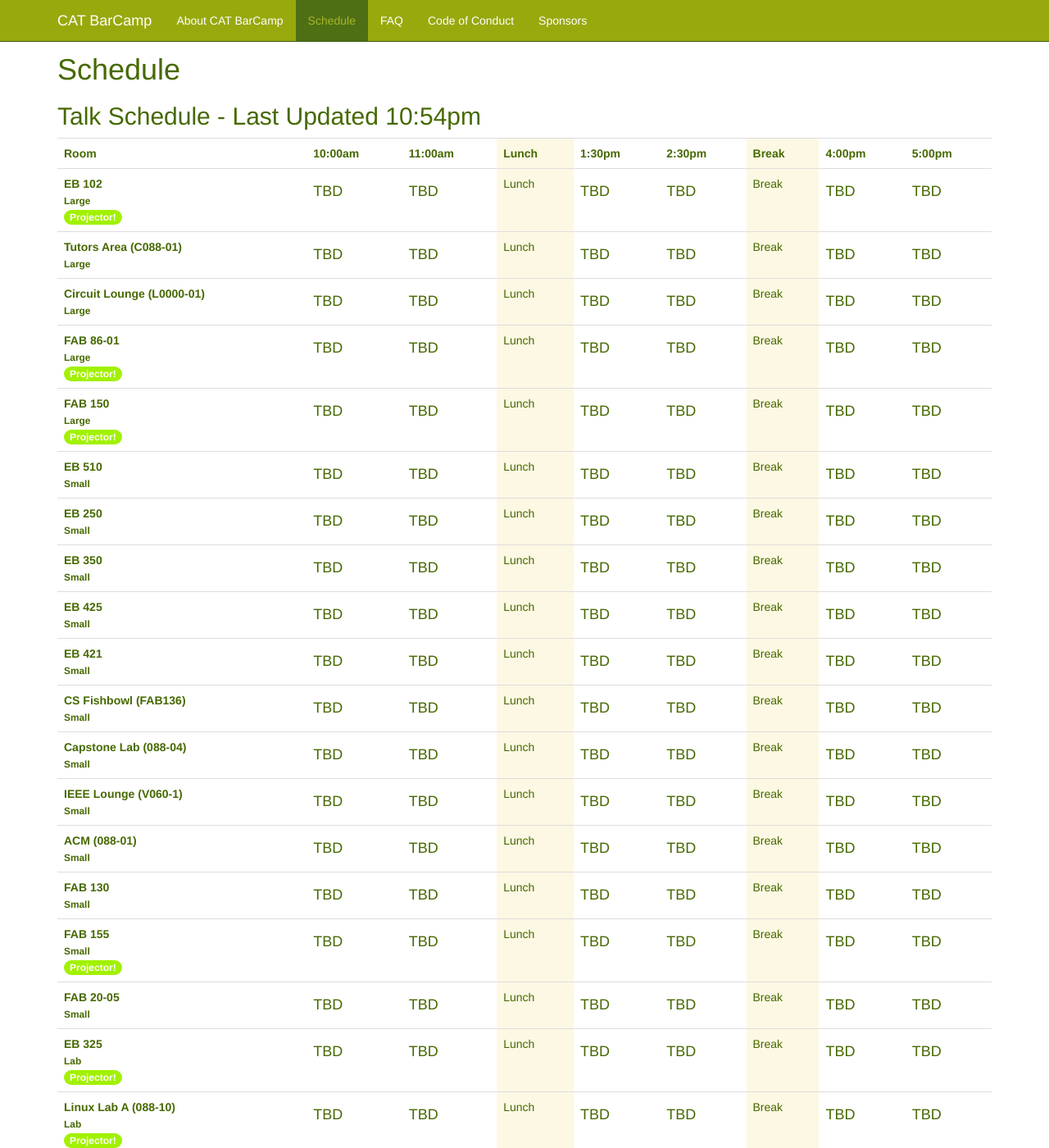
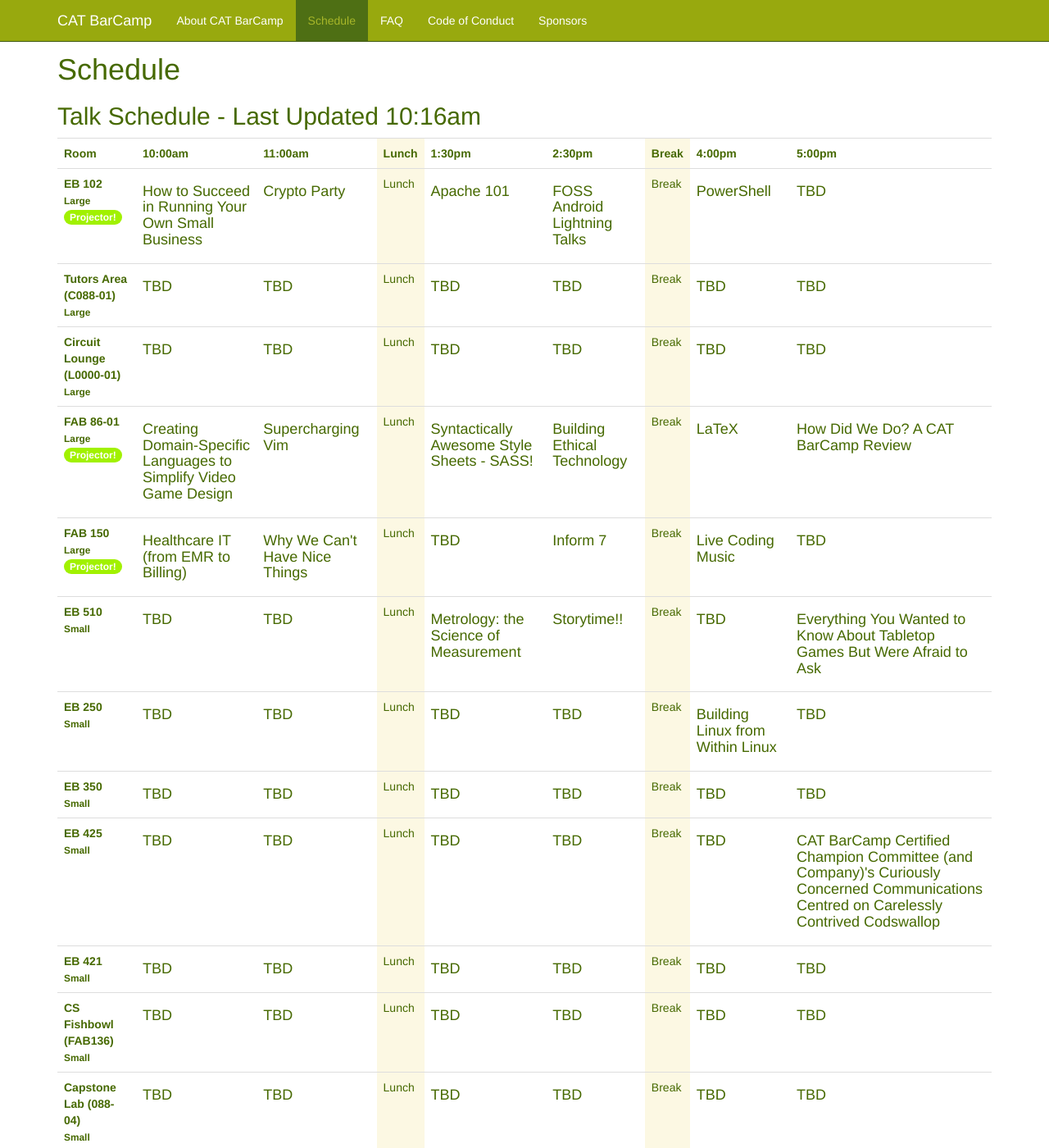
Before and after one commit to catbarcamp/catbarcamp.github.io, a Jekyll site: the page built from schedule.html, in a window 1280 px wide and 1400 px high. Shown: the whole window at 82% size. Built offline with Jekyll 4.4.1, drawn with Linux system fonts in a browser that asks for light colours; some of the changed text lies outside the part shown.

Commit message:
Automated schedule update.

```diff
--- a/schedule.html
+++ b/schedule.html
@@ -4,7 +4,7 @@
 section: schedule
 ---
 
-<h2>Talk Schedule - Last Updated 10:54pm</h2>
+<h2>Talk Schedule - Last Updated 10:16am</h2>
 <table class="table table-hover">
   <tr>
     <th>
@@ -47,17 +47,17 @@
       <br>
       <span class="badge">Projector!</span>
     </th>
-    <td><h4>TBD</h4></td>
-    <td><h4>TBD</h4></td>
+    <td><h4>How to Succeed in Running Your Own Small Business</h4></td>
+    <td><h4>Crypto Party</h4></td>
     <td class="bg-warning">
       Lunch
     </td>
-    <td><h4>TBD</h4></td>
-    <td><h4>TBD</h4></td>
+    <td><h4>Apache 101</h4></td>
+    <td><h4>FOSS Android Lightning Talks</h4></td>
     <td class="bg-warning">
       Break
     </td>
-    <td><h4>TBD</h4></td>
+    <td><h4>PowerShell</h4></td>
     <td><h4>TBD</h4></td>
   </tr>
   <tr>
@@ -122,18 +122,18 @@
       <br>
       <span class="badge">Projector!</span>
     </th>
-    <td><h4>TBD</h4></td>
-    <td><h4>TBD</h4></td>
+    <td><h4>Creating Domain-Specific Languages to Simplify Video Game Design</h4></td>
+    <td><h4>Supercharging Vim</h4></td>
     <td class="bg-warning">
       Lunch
     </td>
-    <td><h4>TBD</h4></td>
-    <td><h4>TBD</h4></td>
+    <td><h4>Syntactically Awesome Style Sheets - SASS!</h4></td>
+    <td><h4>Building Ethical Technology</h4></td>
     <td class="bg-warning">
       Break
     </td>
-    <td><h4>TBD</h4></td>
-    <td><h4>TBD</h4></td>
+    <td><h4>LaTeX</h4></td>
+    <td><h4>How Did We Do? A CAT BarCamp Review</h4></td>
   </tr>
   <tr>
     <th>
@@ -147,17 +147,17 @@
       <br>
       <span class="badge">Projector!</span>
     </th>
-    <td><h4>TBD</h4></td>
-    <td><h4>TBD</h4></td>
+    <td><h4>Healthcare IT (from EMR to Billing)</h4></td>
+    <td><h4>Why We Can't Have Nice Things</h4></td>
     <td class="bg-warning">
       Lunch
     </td>
     <td><h4>TBD</h4></td>
-    <td><h4>TBD</h4></td>
+    <td><h4>Inform 7</h4></td>
     <td class="bg-warning">
       Break
     </td>
-    <td><h4>TBD</h4></td>
+    <td><h4>Live Coding Music</h4></td>
     <td><h4>TBD</h4></td>
   </tr>
   <tr>
@@ -177,13 +177,13 @@
     <td class="bg-warning">
       Lunch
     </td>
-    <td><h4>TBD</h4></td>
-    <td><h4>TBD</h4></td>
+    <td><h4>Metrology: the Science of Measurement</h4></td>
+    <td><h4>Storytime!!</h4></td>
     <td class="bg-warning">
       Break
     </td>
     <td><h4>TBD</h4></td>
-    <td><h4>TBD</h4></td>
+    <td><h4>Everything You Wanted to Know About Tabletop Games But Were Afraid to Ask</h4></td>
   </tr>
   <tr>
     <th>
@@ -207,7 +207,7 @@
     <td class="bg-warning">
       Break
     </td>
-    <td><h4>TBD</h4></td>
+    <td><h4>Building Linux from Within Linux</h4></td>
     <td><h4>TBD</h4></td>
   </tr>
   <tr>
@@ -258,7 +258,7 @@
       Break
     </td>
     <td><h4>TBD</h4></td>
-    <td><h4>TBD</h4></td>
+    <td><h4>CAT BarCamp Certified Champion Committee (and Company)'s Curiously Concerned Communications Centred on Carelessly Contrived Codswallop</h4></td>
   </tr>
   <tr>
     <th>
@@ -423,16 +423,16 @@
       <span class="badge">Projector!</span>
     </th>
     <td><h4>TBD</h4></td>
-    <td><h4>TBD</h4></td>
+    <td><h4>Webcomics</h4></td>
     <td class="bg-warning">
       Lunch
     </td>
-    <td><h4>TBD</h4></td>
-    <td><h4>TBD</h4></td>
+    <td><h4>Toy Threads</h4></td>
+    <td><h4>Git!!</h4></td>
     <td class="bg-warning">
       Break
     </td>
-    <td><h4>TBD</h4></td>
+    <td><h4>Bind + Dynamic DNS</h4></td>
     <td><h4>TBD</h4></td>
   </tr>
   <tr>
```
